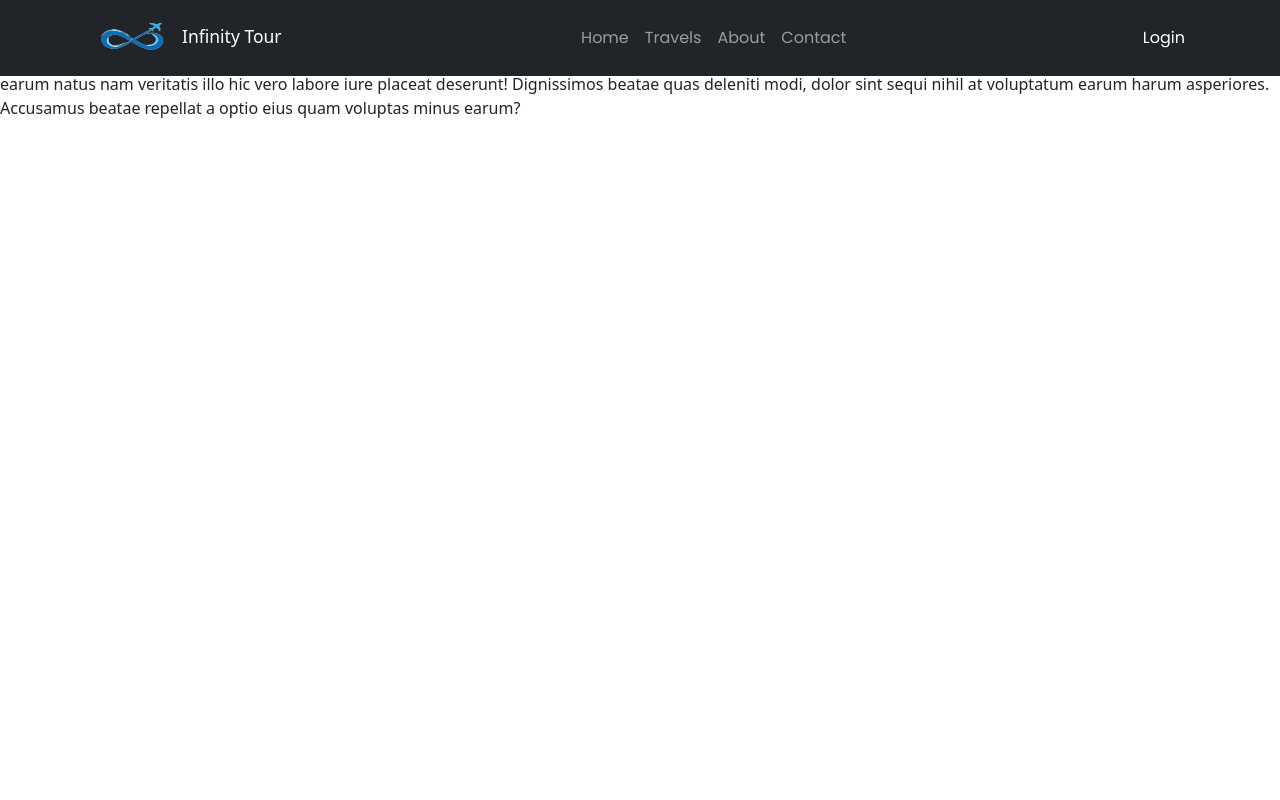
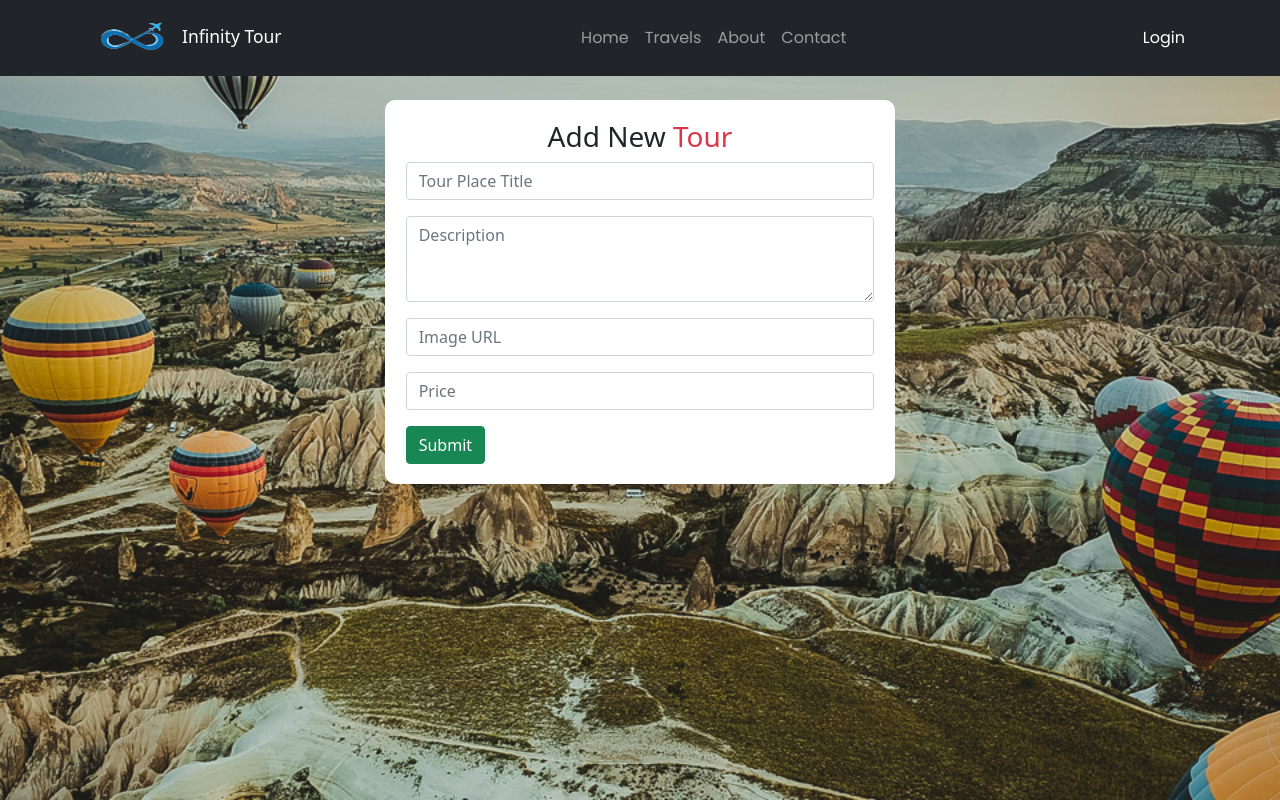
Before and after one commit to Md-Sakibul-Islam/infinity-tour-client, a React (Create React App) app: page /addnewtour in a window 1280 px wide. Built offline with nearby package versions, Linux system fonts and the light colour scheme; no server answers.

Commit message:
add new tour

```diff
--- /dev/null
+++ b/src/components/AddNewTour/AddNewTour.css
@@ -0,0 +1,16 @@
+.add-tour{
+    background-image: url(../../images/dubai-banner-1.jpg);
+    background-repeat: no-repeat;
+    background-position: center center;
+    background-size: cover;
+    background-attachment: fixed;
+    height: 100vh;
+}
+
+.main-form-container{
+    margin-top: 100px;
+    padding: 4%;
+    border-radius: 10px;
+    background-color: white;
+
+}
--- a/src/components/AddNewTour/AddNewTour.js
+++ b/src/components/AddNewTour/AddNewTour.js
@@ -1,11 +1,87 @@
-import React from 'react';
+import React, { useRef } from "react";
+import { Button, Col, Form, Row } from "react-bootstrap";
+import "./AddNewTour.css";
+const AddNewTour = () => {
 
-const AddNewTour = () => {
-    return (
-        <div>
-            <p>Lorem ipsum dolor sit amet consectetur adipisicing elit. Eaque natus adipisci eum accusamus aperiam mollitia, voluptatibus odit qui rerum aut ducimus dolorum iste obcaecati, nobis sit commodi quod dolore quos illo perspiciatis porro provident optio in? Eius harum asperiores voluptas cupiditate esse, soluta nesciunt perferendis sequi sapiente, dolor corporis. Inventore assumenda excepturi quia quas voluptate maxime tenetur, repudiandae atque praesentium expedita perferendis iste sapiente eaque earum natus nam veritatis illo hic vero labore iure placeat deserunt! Dignissimos beatae quas deleniti modi, dolor sint sequi nihil at voluptatum earum harum asperiores. Accusamus beatae repellat a optio eius quam voluptas minus earum?</p>
-        </div>
-    );
+    const titleRef = useRef();
+    const describeRef = useRef();
+    const imgRef = useRef();
+    const priceRef = useRef();
+
+
+    const handleSubmit = e =>{
+        e.preventDefault();
+        const title = titleRef.current.value;
+        const describe = describeRef.current.value;
+        const img = imgRef.current.value;
+        const price = priceRef.current.value;
+        const tour = {title,describe,img,price};
+        fetch('http://localhost:5000/tours',{
+            method:'post',
+            headers:{
+                'content-type':'application/json'
+            },
+            body:JSON.stringify(tour)
+        })
+        .then(res => res.json())
+        .then(data => {
+           if(data.insertedId){
+               alert('New Tour Successfully Added')
+               titleRef.current.value=''
+               describeRef.current.value=''
+               imgRef.current.value=''
+               priceRef.current.value=''
+           }
+        })
+
+    }
+
+
+  return (
+    <div className="container-fluid add-tour">
+      <div className="add-tour-form">
+
+        <Row>
+          <Col className="mx-auto" sm={12} md={5} lg={5}>
+           <div className="main-form-container">
+           <div className="text-center">
+              <h3>Add New <span className="text-danger"> Tour</span> </h3>
+          </div>
+           <Form onSubmit={handleSubmit}>
+              <Form.Group className="mb-3" controlId="formBasicText">
+                <Form.Control type="text" required ref={titleRef} placeholder="Tour Place Title" />
+              </Form.Group>
+
+              <Form.Group className="mb-3" controlId="formBasicText">
+                <Form.Control
+                required
+                ref={describeRef}
+                  as="textarea"
+                  rows={3}
+                  placeholder="Description"
+                />
+              </Form.Group>
+
+              <Form.Group className="mb-3" controlId="formBasicText">
+                <Form.Control ref={imgRef} required type="text" placeholder="Image URL" />
+              </Form.Group>
+
+              <Form.Group className="mb-3" controlId="formBasicText">
+                <Form.Control required ref={priceRef} type="number" placeholder="Price" />
+              </Form.Group>
+
+
+
+              <Button variant="success" type="submit">
+                Submit
+              </Button>
+            </Form>
+           </div>
+          </Col>
+        </Row>
+      </div>
+    </div>
+  );
 };
 
 export default AddNewTour;
--- a/src/components/TravelBooking/TravelBooking.css
+++ b/src/components/TravelBooking/TravelBooking.css
@@ -11,3 +11,6 @@
     line-height: 30px;
 
 }
+.tour-img{
+    border-radius: 10px;
+}
--- a/src/components/TravelBooking/TravelBooking.js
+++ b/src/components/TravelBooking/TravelBooking.js
@@ -40,7 +40,7 @@ history.push(`/booking/${id}`)
                 </Col>
                 <Col className='mt-4'  sm={12} md={6} lg={6}>
                     <div className='ms-4'>
-                        <img src={booked.img}  className='img-fluid border border-rounded' alt="" />
+                        <img src={booked.img}  className='img-fluid tour-img' alt="" />
                     </div>
                 </Col>
 
```
